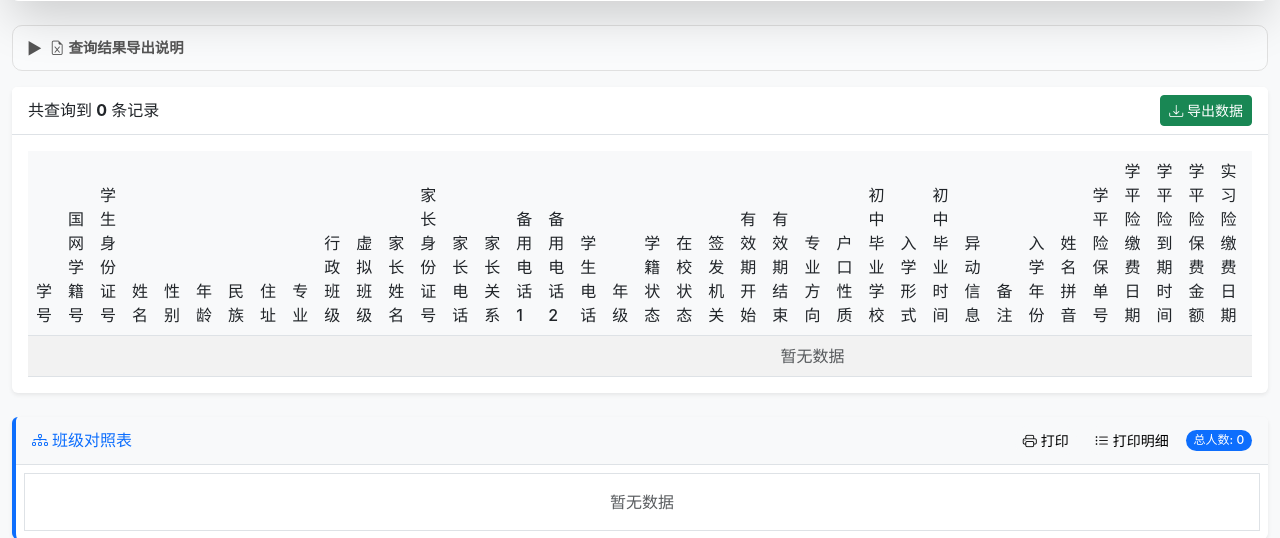
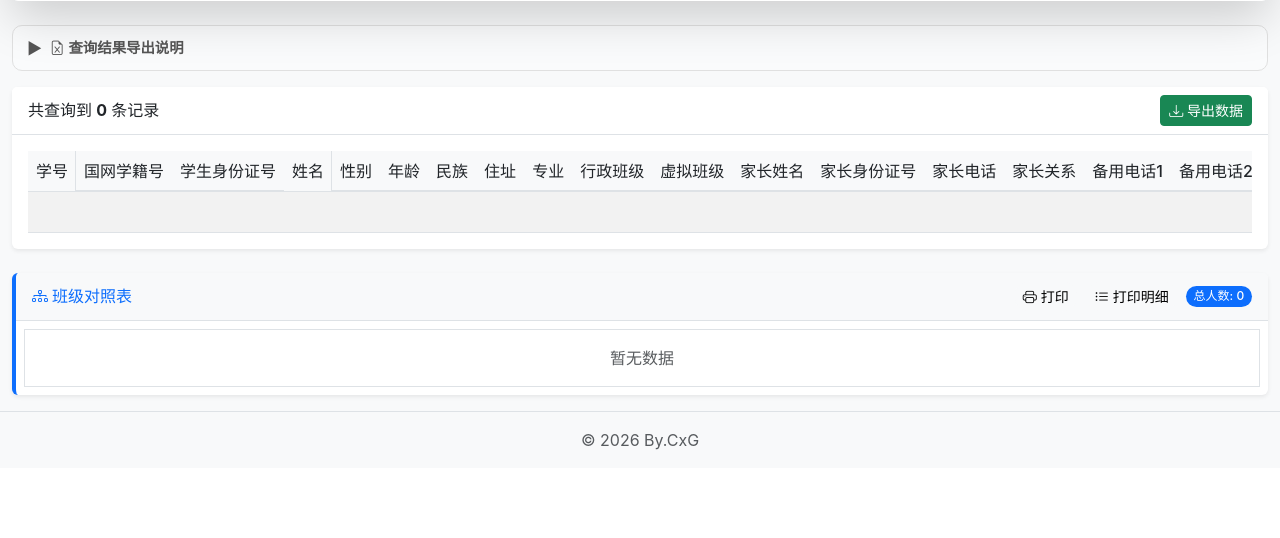
Before and after one commit to XIGUANG-CUI/StudentMessageSharePRO-v2, a Flask app: page /user/query in a window 1280 px wide. Shown: the part 712-1250 px from the top of the page. After the commit the page ends 1162 px from the top, so only its background shows below. Run offline with Flask 3, Linux system fonts and the light colour scheme; the visitor is signed in with stand-in values (Sample User, id 1); data that the repository does not hold is empty; parts of the project's set-up code (start-up, migrations or seed data) failed here and were passed over; some libraries are stand-ins or nearby versions.

Commit message:
feat(user-query): 添加学生列表表格固定表头与首列功能
- 新增 studentTableWrap 容器实现表格最大高度与滚动
- 添加表头固定定位样式，滚动时保持可见
- 设置学号、姓名列为固定首列，滚动时保持可见

```diff
--- a/templates/user/query.html
+++ b/templates/user/query.html
@@ -121,6 +121,39 @@
         color: #94a3b8;
         font-weight: 500;
         padding: 0 3px;
+    }
+    #studentTableWrap {
+        max-height: 65vh;
+        overflow: auto;
+    }
+    #studentTableWrap table {
+        min-width: 100%;
+    }
+    #studentTableWrap th,
+    #studentTableWrap td {
+        white-space: nowrap;
+    }
+    #studentTableWrap thead th {
+        position: sticky;
+        top: 0;
+        z-index: 3;
+        background-color: #f8f9fa;
+        box-shadow: inset 0 -1px 0 #dee2e6;
+    }
+    #studentTableWrap th.sticky-col,
+    #studentTableWrap td.sticky-col {
+        position: sticky;
+        left: 0;
+        z-index: 2;
+        background-color: #fff;
+        box-shadow: inset -1px 0 0 #dee2e6;
+    }
+    #studentTableWrap thead th.sticky-col {
+        z-index: 4;
+        background-color: #f8f9fa;
+    }
+    #studentTableWrap .table-striped > tbody > tr:nth-child(odd) > td.sticky-col {
+        background-color: #f8f9fa;
     }
 </style>
 
@@ -289,12 +322,12 @@
         </button>
     </div>
     <div class="card-body">
-        <div class="table-responsive">
+        <div class="table-responsive" id="studentTableWrap">
             <table class="table table-striped table-hover">
                 <thead>
                     <tr>
                         {% for col in visible_columns %}
-                        <th>{{ col.label }}</th>
+                        <th class="{{ 'sticky-col' if col.field in ('学号', '学生姓名') else '' }}">{{ col.label }}</th>
                         {% endfor %}
                     </tr>
                 </thead>
@@ -302,7 +335,7 @@
                     {% for student in students %}
                     <tr>
                         {% for col in visible_columns %}
-                        <td>
+                        <td class="{{ 'sticky-col' if col.field in ('学号', '学生姓名') else '' }}">
                             {% if col.field == '入学年份' %}
                                 {{ student.get('enrollment_year', '') if student.get('enrollment_year', 0) != 0 else '' }}
                             {% elif col.badge %}
```
